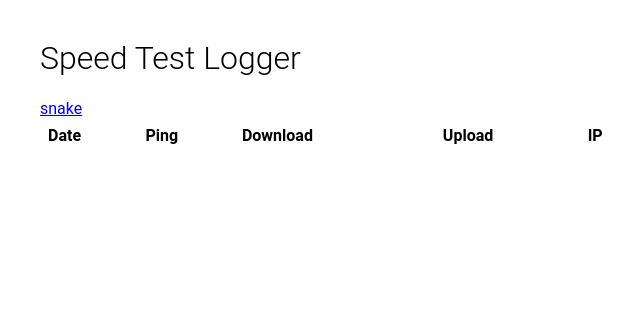
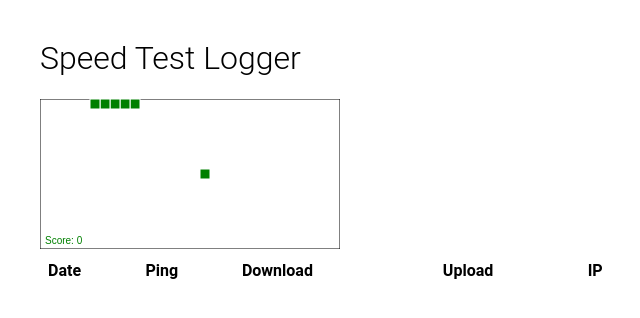
Before and after one commit to realmunk/every-bit-matters, a website: page client/index.html in a window 1280 px wide. Shown: the whole page, without its empty margins (300-940 px from the left). Drawn offline with nearby package versions, Linux system fonts and the light colour scheme; no server answers.

```diff
--- a/client/client.js
+++ b/client/client.js
@@ -1,38 +1,173 @@
 var socket = io();
+var speed = 60;
 
 socket.on('connect', function (data) {
     console.log("I am connected");
-    console.log(document.getElementsByTagName("tr")[0].id)
 });
 
 socket.on('client:display', function (results) {
-
-    var tbody = document.getElementsByTagName('tbody')[0];
-    tbody.innerHTML = '';
-
-    results.forEach(function (result) {
-        // add table row
-        var tr = document.createElement('tr');
-        // add columns
-        var date = document.createElement('td');
-        var ping = document.createElement('td');
-        var download = document.createElement('td');
-        var upload = document.createElement('td');
-        var ip = document.createElement('td');
-        // add content to columns
-        date.textContent = (new Date(result.date)).toLocaleString();
-        ping.textContent = result.ping;
-        download.textContent = result.download;
-        upload.textContent = result.upload;
-        ip.textContent = result.ip;
-        // append columns to row
-        tr.appendChild(date);
-        tr.appendChild(ping);
-        tr.appendChild(download);
-        tr.appendChild(upload);
-        tr.appendChild(ip)
-        // append row to tbody
-        tbody.appendChild(tr);
-    });
+    speed = results[results.size-1].download;
 
 });
+
+$(document).ready(function(){
+    //Canvas stuff
+    var canvas = $("#canvas")[0];
+    var ctx = canvas.getContext("2d");
+    var w = $("#canvas").width();
+    var h = $("#canvas").height();
+
+    //Lets save the cell width in a variable for easy control
+    var cw = 10;
+    var d;
+    var food;
+    var score;
+
+    //Lets create the snake now
+    var snake_array; //an array of cells to make up the snake
+
+    function init()
+    {
+        d = "right"; //default direction
+        create_snake();
+        create_food(); //Now we can see the food particle
+        //finally lets display the score
+        score = 0;
+
+        //Lets move the snake now using a timer which will trigger the paint function
+        //every 60ms
+        if(typeof game_loop != "undefined") clearInterval(game_loop);
+        game_loop = setInterval(paint, speed);
+    }
+    init();
+
+    function create_snake()
+    {
+        var length = 5; //Length of the snake
+        snake_array = []; //Empty array to start with
+        for(var i = length-1; i>=0; i--)
+        {
+            //This will create a horizontal snake starting from the top left
+            snake_array.push({x: i, y:0});
+        }
+    }
+
+    //Lets create the food now
+    function create_food()
+    {
+        food = {
+            x: Math.round(Math.random()*(w-cw)/cw),
+            y: Math.round(Math.random()*(h-cw)/cw),
+        };
+        //This will create a cell with x/y between 0-44
+        //Because there are 45(450/10) positions accross the rows and columns
+    }
+
+    //Lets paint the snake now
+    function paint()
+    {
+        //To avoid the snake trail we need to paint the BG on every frame
+        //Lets paint the canvas now
+        ctx.fillStyle = "white";
+        ctx.fillRect(0, 0, w, h);
+        ctx.strokeStyle = "black";
+        ctx.strokeRect(0, 0, w, h);
+
+        //The movement code for the snake to come here.
+        //The logic is simple
+        //Pop out the tail cell and place it infront of the head cell
+        var nx = snake_array[0].x;
+        var ny = snake_array[0].y;
+        //These were the position of the head cell.
+        //We will increment it to get the new head position
+        //Lets add proper direction based movement now
+        if(d == "right") nx++;
+        else if(d == "left") nx--;
+        else if(d == "up") ny--;
+        else if(d == "down") ny++;
+
+        //Lets add the game over clauses now
+        //This will restart the game if the snake hits the wall
+        //Lets add the code for body collision
+        //Now if the head of the snake bumps into its body, the game will restart
+        if(nx == -1 || nx == w/cw || ny == -1 || ny == h/cw || check_collision(nx, ny, snake_array))
+        {
+            //restart game
+            init();
+            //Lets organize the code a bit now.
+            return;
+        }
+
+        //Lets write the code to make the snake eat the food
+        //The logic is simple
+        //If the new head position matches with that of the food,
+        //Create a new head instead of moving the tail
+        if(nx == food.x && ny == food.y)
+        {
+            var tail = {x: nx, y: ny};
+            score++;
+            //Create new food
+            create_food();
+        }
+        else
+        {
+            var tail = snake_array.pop(); //pops out the last cell
+            tail.x = nx; tail.y = ny;
+        }
+        //The snake can now eat the food.
+
+        snake_array.unshift(tail); //puts back the tail as the first cell
+
+        for(var i = 0; i < snake_array.length; i++)
+        {
+            var c = snake_array[i];
+            //Lets paint 10px wide cells
+            paint_cell(c.x, c.y);
+        }
+
+        //Lets paint the food
+        paint_cell(food.x, food.y);
+        //Lets paint the score
+        var score_text = "Score: " + score;
+        ctx.fillText(score_text, 5, h-5);
+    }
+
+    //Lets first create a generic function to paint cells
+    function paint_cell(x, y)
+    {
+        ctx.fillStyle = "green";
+        ctx.fillRect(x*cw, y*cw, cw, cw);
+        ctx.strokeStyle = "white";
+        ctx.strokeRect(x*cw, y*cw, cw, cw);
+    }
+
+    function check_collision(x, y, array)
+    {
+        //This function will check if the provided x/y coordinates exist
+        //in an array of cells or not
+        for(var i = 0; i < array.length; i++)
+        {
+            if(array[i].x == x && array[i].y == y)
+                return true;
+        }
+        return false;
+    }
+
+    //Lets add the keyboard controls now
+    $(document).keydown(function(e){
+        var key = e.which;
+        //We will add another clause to prevent reverse gear
+        if(key == "37" && d != "right") d = "left";
+        else if(key == "38" && d != "down") d = "up";
+        else if(key == "39" && d != "left") d = "right";
+        else if(key == "40" && d != "up") d = "down";
+        //The snake is now keyboard controllable
+    })
+
+
+
+
+
+
+
+})
--- a/client/index.html
+++ b/client/index.html
@@ -9,7 +9,7 @@
 <body>
 <div id="wrapper">
     <h1>Speed Test Logger</h1>
-    <a href="snake.html">snake</a>
+    <canvas id="canvas"></canvas>
     <table>
         <thead>
         <tr>
@@ -24,6 +24,7 @@
         </tbody>
     </table>
 </div>
+<script src="https://ajax.googleapis.com/ajax/libs/jquery/1.7.1/jquery.min.js" type="text/javascript"></script>
 <script src="client.js"></script>
 
 </body>
```
Also changed, not shown: client/snake.html (+0 -1 lines).
